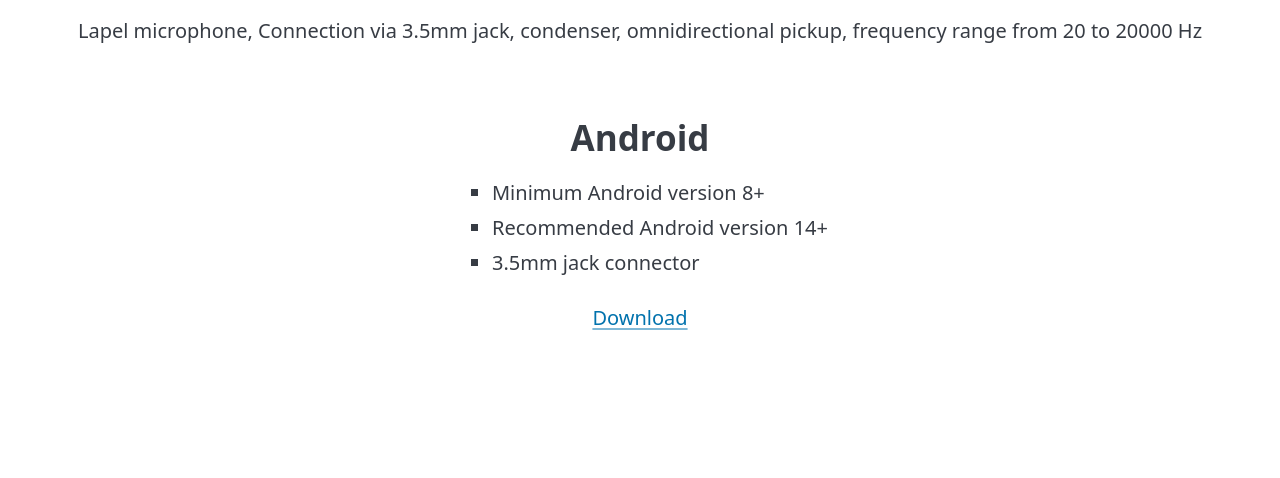
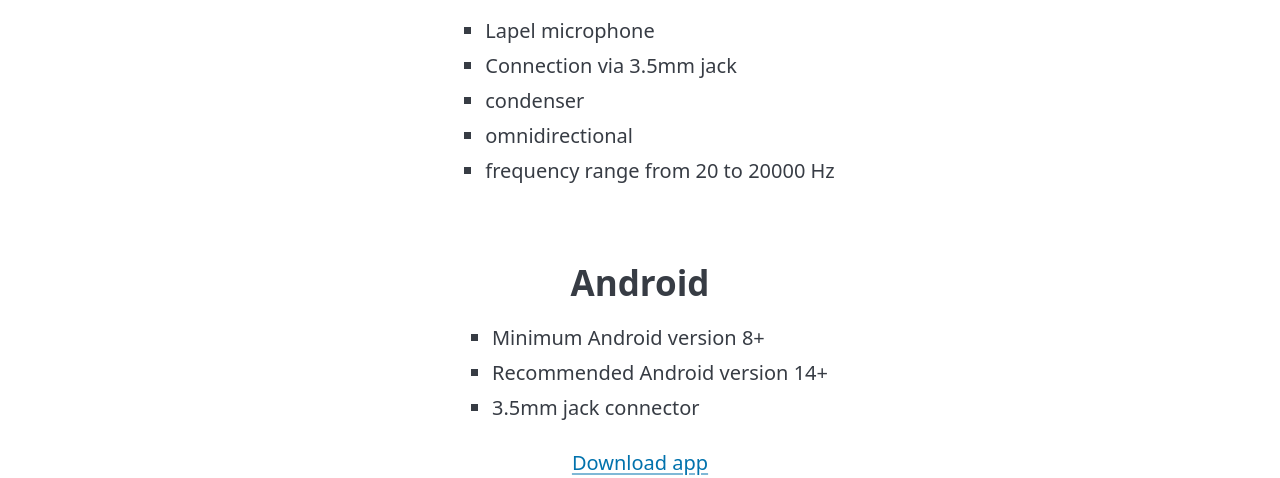
Before and after one commit to fbme-ictm/spirogym, a plain HTML site: page index.html in a window 1280 px wide. Shown: the part 701-1179 px from the top of the page. Before the commit the page ends 1034 px from the top, so only its background shows below. Drawn offline with Linux system fonts and the light colour scheme.

```diff
--- a/index.html
+++ b/index.html
@@ -23,7 +23,13 @@
         </ul>
 
         <h2>Microphone</h2>
-        <p>Lapel microphone, Connection via 3.5mm jack, condenser, omnidirectional pickup, frequency range from 20 to 20000 Hz</p>
+        <ul>
+            <li>Lapel microphone</li>
+            <li>Connection via 3.5mm jack</li>
+            <li>condenser</li>
+            <li>omnidirectional</li>
+            <li>frequency range from 20 to 20000 Hz</li>
+        </ul>
 
         <h2>Android</h2>
         <ul>
@@ -31,7 +37,7 @@
             <li>Recommended Android version 14+</li>
             <li>3.5mm jack connector</li>
         </ul>
-        <a href="app/spirogym.apk">Download</a>
+        <a href="app/spirogym.apk">Download app</a>
     </div>
 
 </body>
```
